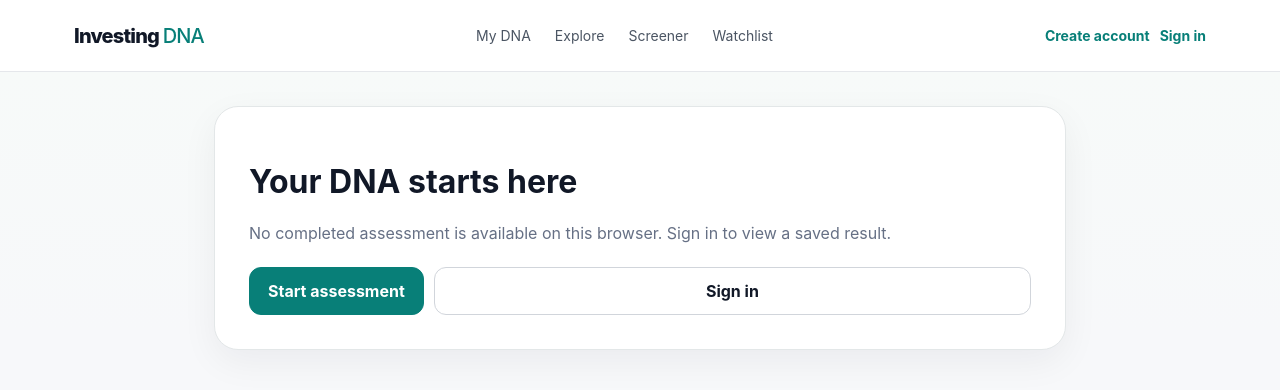
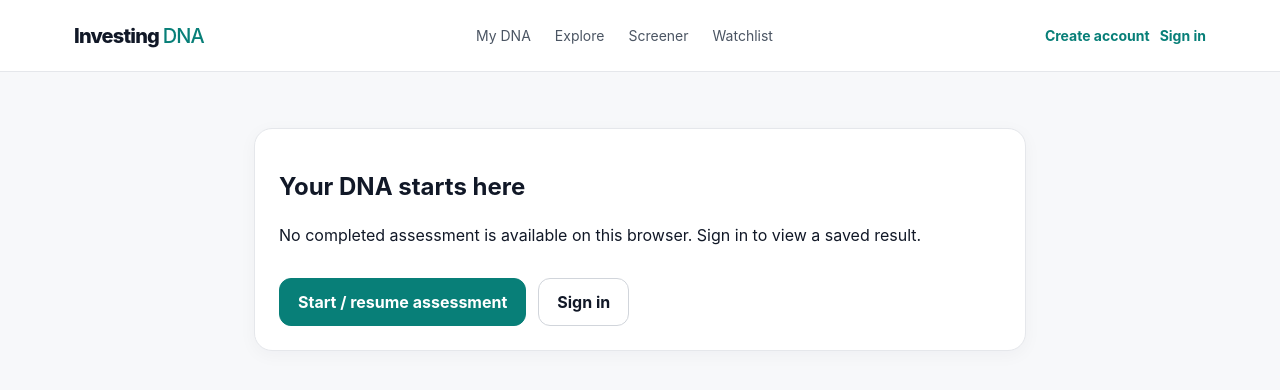
Before and after one commit to mahdikakavandkordi-droid/Investing-dnav1, a Next.js app: page /dna/result in a window 1280 px wide. Shown: the top 390 px of the page. Built offline with nearby package versions, Linux system fonts and the light colour scheme; no server answers.

Commit message:
Restore stable result page while polish is isolated

```diff
--- a/app/dna/result/page.tsx
+++ b/app/dna/result/page.tsx
@@ -4,7 +4,6 @@ import Link from "next/link";
 import {supabase,rpc} from "@/lib/supabase";
 import {readDraft,AppState,DNA} from "@/lib/dna";
 import {DnaSummary} from "@/components/DnaSummary";
-
 export default function Result(){
  const [dna,setDna]=useState<DNA|null>(null),[report,setReport]=useState<DNA|null>(null),[pending,setPending]=useState(false),[loading,setLoading]=useState(true),[error,setError]=useState('');
  useEffect(()=>{let active=true;(async()=>{
@@ -13,13 +12,5 @@ export default function Result(){
   if(local?.result){if(active){setDna(local.result.result);setReport(local.result.report?.report||null);setPending(!local.result.account_linked);}return;}
   if(session){const state=await rpc<AppState>('get_current_investor_app_state');if(active){setDna(state.dna);setReport(state.report);}}
  })().catch(e=>{if(active)setError(e.message)}).finally(()=>{if(active)setLoading(false)});return ()=>{active=false}},[]);
-
- if(loading)return <main className="result-page"><div className="container result-container"><div className="assessment-card assessment-loading"><h1>Building your Investor DNA…</h1></div></div></main>;
- if(!dna)return <main className="result-page"><div className="container result-container"><div className="assessment-card"><h1>{error?'Could not load your DNA':'Your DNA starts here'}</h1>{error?<p role="alert" className="notice">{error}</p>:<p className="muted">No completed assessment is available on this browser. Sign in to view a saved result.</p>}<div className="question-actions"><Link className="btn primary" href="/dna/assessment">Start assessment</Link><Link className="btn" href="/profile">Sign in</Link></div></div></div></main>;
-
- return <main className="result-page"><div className="container result-container">
-   <DnaSummary dna={dna} report={report}/>
-   <section className="result-next-card"><div><div className="eyebrow">Next step</div><h2>Make your matches more specific.</h2><p>Add the goal, time horizon and liquidity needs for this pool of money. Your DNA stays the same; the investment context changes what may fit.</p></div><Link className="btn primary" href="/dna/context">Add investment context</Link></section>
-   <section className="result-save-card"><div><strong>{pending?'Keep this result':'Your DNA is saved'}</strong><p>{pending?'Create a free account or sign in if you want this profile available on another device.':'This result is linked to your account.'}</p></div><div className="result-actions"><Link className="btn primary" href="/profile">{pending?'Save my DNA':'My profile'}</Link><Link className="btn" href="/explore">Explore investments</Link></div></section>
- </div></main>;
+ return <section className="section"><div className="container narrow"><div className="card">{loading?<h1>Loading your DNA…</h1>:dna?<><DnaSummary dna={dna} report={report}/><div className="section compact"><h2>Make the match more specific</h2><p className="muted">Your DNA describes you. Add the goal, time horizon and liquidity needs for this particular pool of money to make fund compatibility more context-aware.</p><Link className="btn primary" href="/dna/context">Add investment context</Link></div><p className="notice">{pending?'Your result is ready. Create a free account or sign in to keep it beyond this browser session.':'Your DNA is linked to your account.'}</p><div className="actions"><Link className="btn primary" href="/profile">{pending?'Save my DNA':'My profile'}</Link><Link className="btn" href="/explore">Explore investments</Link></div></>:<><h1>{error?'Could not load your DNA':'Your DNA starts here'}</h1>{error?<p role="alert">{error}</p>:<p>No completed assessment is available on this browser. Sign in to view a saved result.</p>}<div className="actions"><Link className="btn primary" href="/dna/assessment">Start / resume assessment</Link><Link className="btn" href="/profile">Sign in</Link>{error&&<button className="btn" onClick={()=>location.reload()}>Retry</button>}</div></>}</div></div></section>;
 }
```
